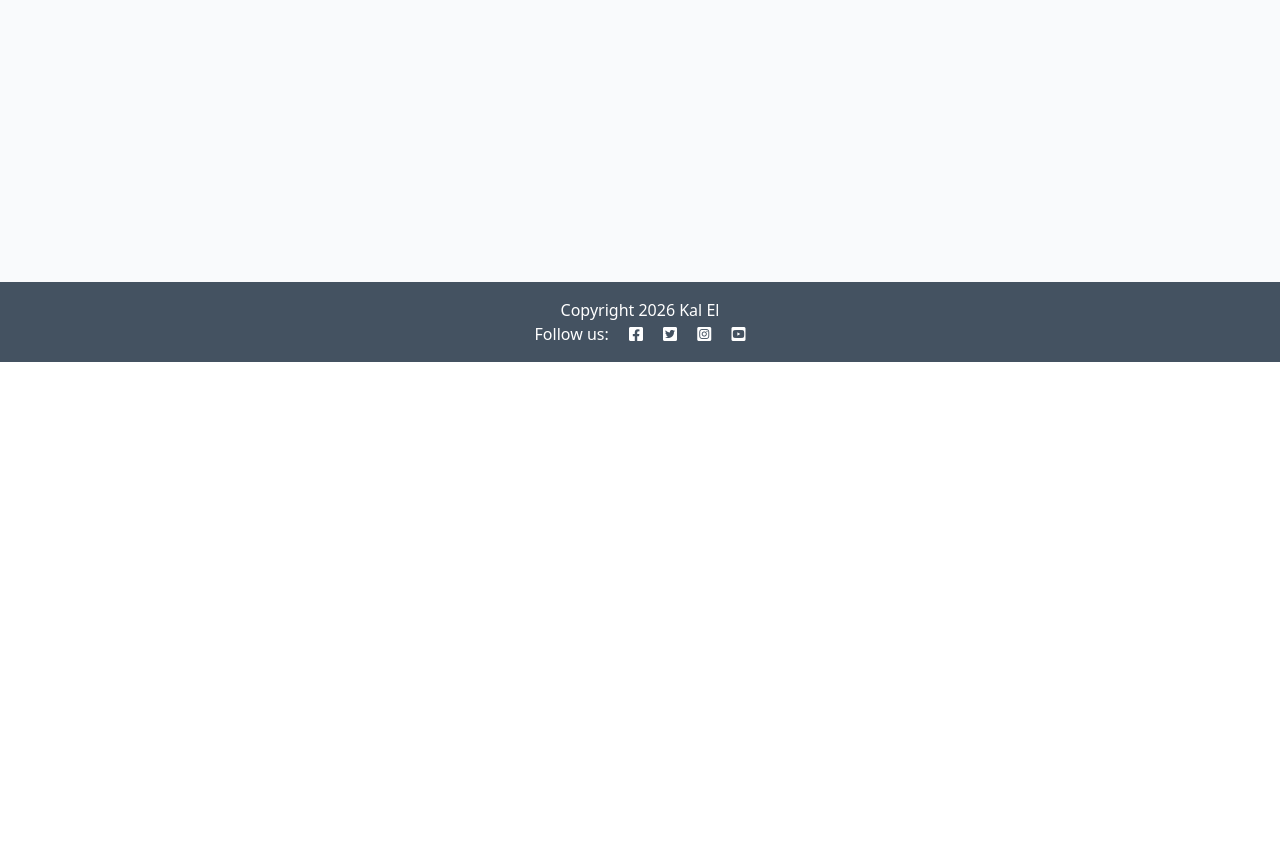
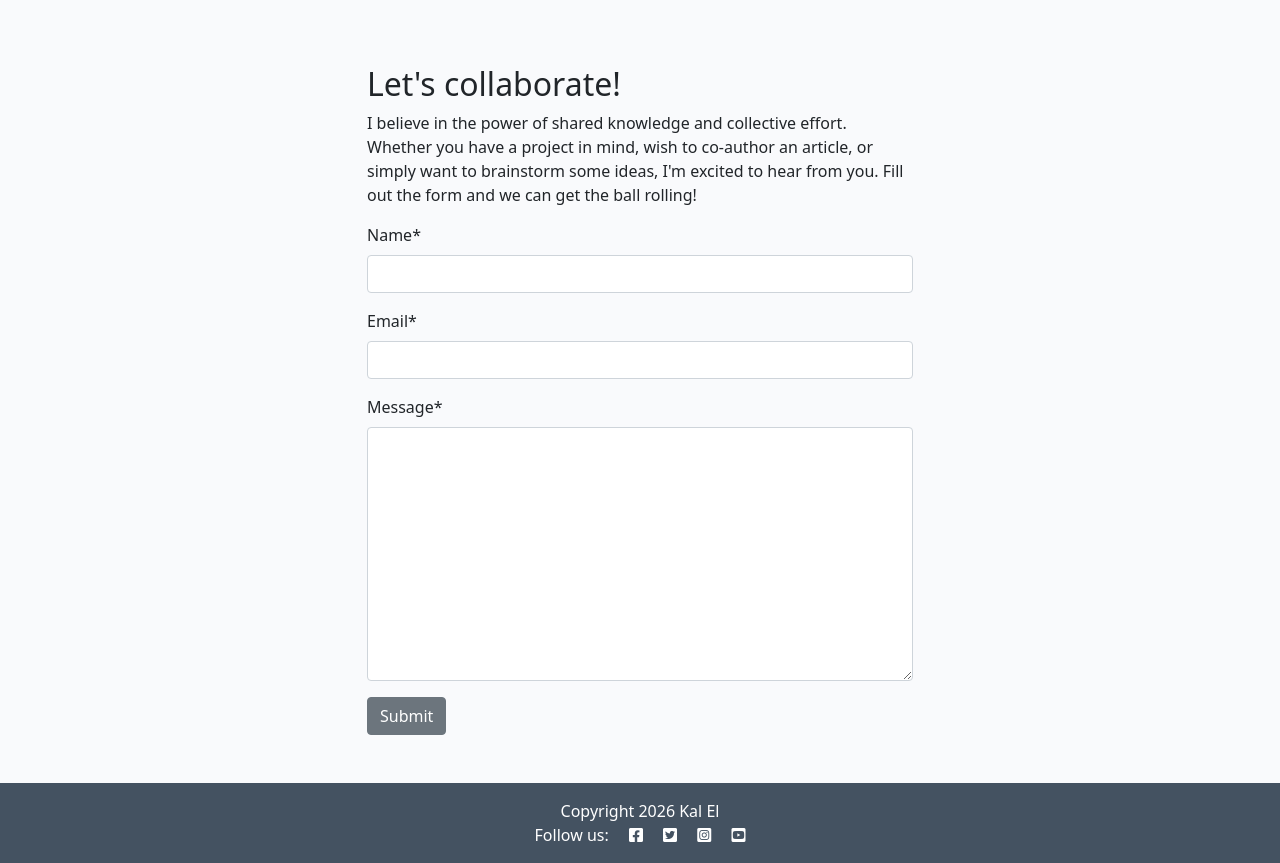
Before and after one commit to KaloyanJK/codestar_blog, a Django app: page /about/ in a window 1280 px wide. Shown: the part 438-1301 px from the top of the page. Before the commit the page ends 800 px from the top, so only its background shows below. Run offline with Django 4.2, Linux system fonts and the light colour scheme; data that the repository does not hold is empty; some libraries are stand-ins or nearby versions.

Commit message:
add collaborate form

```diff
--- /dev/null
+++ b/about/forms.py
@@ -0,0 +1,8 @@
+from .models import CollaborateRequest
+from django import forms
+
+
+class CollaborateForm(forms.ModelForm):
+    class Meta():
+        model = CollaborateRequest
+        fields = ('name', 'email', 'message')
--- a/about/models.py
+++ b/about/models.py
@@ -9,3 +9,12 @@ class About(models.Model):
 
     def __str__(self):
         return self.title
+
+class CollaborateRequest(models.Model):
+    name = models.CharField(max_length=200)
+    email = models.EmailField()
+    message = models.TextField()
+    read = models.BooleanField(default=False)
+
+    def __str__(self):
+        return f"Collaboration request from {self.name}"
--- a/about/templates/about/about.html
+++ b/about/templates/about/about.html
@@ -1,6 +1,8 @@
 {% extends 'base.html' %}
 {% block content %}
 {% load static %}
+{% load crispy_forms_tags %}
+
 
 <div class="container mt-5">
     <div class="row">
@@ -23,6 +25,27 @@
             <!-- Updated on field goes in here -->
             <p class="text-end"><em>Updated on: {{ about.updated_on }}</em></p>
         </div>
-      </div>
+    </div>
+
+     <div class="row justify-content-center">
+        <div class="col-12 col-md-6 my-5">
+            <h2>Let's collaborate!</h2>
+            <p>I believe in the power of shared knowledge and collective effort.
+                Whether you have a project in mind, wish to co-author
+                an article, or simply want to brainstorm some ideas,
+                I'm excited to hear from you. Fill out the form
+                and we can get the ball rolling!</p>
+
+            <!-- add your form here. Your submit button should
+                                have the classes of btn, btn-secondary -->
+            <form method="post">
+                {{ collaborate_form | crispy }}
+                {% csrf_token %}
+                <button class="btn btn-secondary"
+                    type="submit">Submit</button>
+            </form>
+        </div>
+    </div>
+
 </div>
 {% endblock content %}
--- a/about/views.py
+++ b/about/views.py
@@ -1,8 +1,6 @@
-from django.shortcuts import render
-
-# Create your views here.
 from django.shortcuts import render
 from .models import About
+from .forms import CollaborateForm
 
 
 def about_me(request):
@@ -10,9 +8,12 @@ def about_me(request):
     Renders the About page
     """
     about = About.objects.all().order_by('-updated_on').first()
+    collaborate_form = CollaborateForm()
+
 
     return render(
         request,
         "about/about.html",
-        {"about": about},
+        {"about": about,
+         "collaborate_form": collaborate_form,},
     )
```
Also changed, not shown: about/admin.py (+13 -1 lines), blog/views.py (+10 -8 lines).
